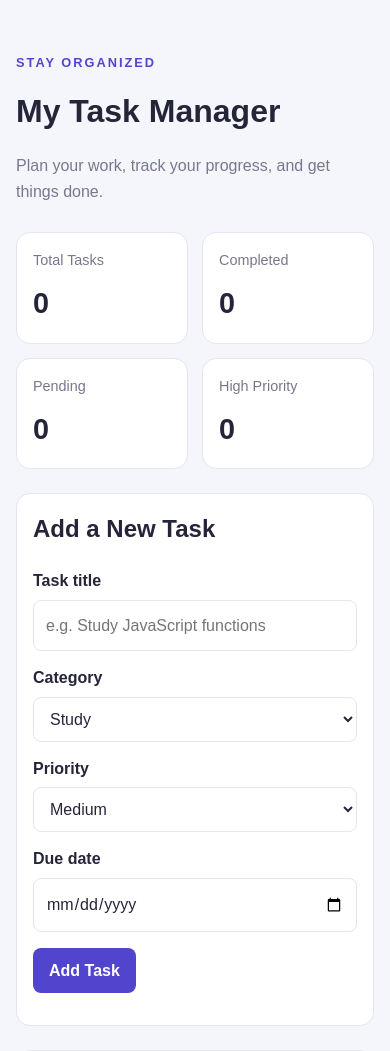
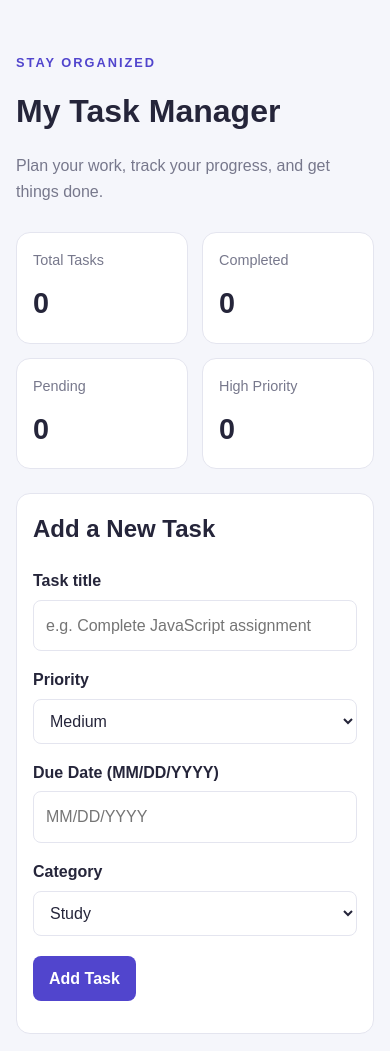
Before and after one commit to befikirgizachew1-design/Task-Management, a plain HTML site: page index.html in a window 390 px wide. Shown: the top 1051 px of the page. Drawn offline with Linux system fonts and the light colour scheme.

Commit message:
date form modified

```diff
--- a/css/style.css
+++ b/css/style.css
@@ -290,6 +290,54 @@ input[type="date"] {
 }
 
 
+/* Arrange task form fields in two columns */
+.form-grid {
+  display: grid;
+  grid-template-columns: repeat(2, minmax(0, 1fr));
+  gap: 16px 20px;
+}
+
+/* Keep each label directly above its input */
+.form-field {
+  display: flex;
+  flex-direction: column;
+  min-width: 0;
+}
+
+/* Make the task title span both columns */
+.title-field {
+  grid-column: 1 / -1;
+}
+
+/* Override the general label spacing */
+.form-field label {
+  margin: 0 0 6px;
+}
+
+/* Keep fields the same width */
+.form-field input,
+.form-field select {
+  width: 100%;
+  min-width: 0;
+}
+
+/* Keep the submit buttons below both columns */
+.form-actions {
+  margin-top: 20px;
+}
+
+/* On small screens, use one column */
+@media (max-width: 500px) {
+  .form-grid {
+    grid-template-columns: 1fr;
+  }
+
+  .title-field {
+    grid-column: auto;
+  }
+}
+
+
 @media (max-width: 650px) {
   .statistics {
     grid-template-columns: repeat(2, minmax(0, 1fr));
--- a/index.html
+++ b/index.html
@@ -37,16 +37,39 @@
         <h2 id="form-heading">Add a New Task</h2>
 
         <form id="task-form">
+          <div class="form-grid">
+            <div class="form-field title-field">
               <label for="task-title">Task title</label>
               <input
                 id="task-title"
                 name="title"
                 type="text"
                 maxlength="100"
-            placeholder="e.g. Study JavaScript functions"
+                placeholder="e.g. Complete JavaScript assignment"
                 required
               />
+            </div>
 
+            <div class="form-field">
+              <label for="task-priority">Priority</label>
+              <select id="task-priority" name="priority" required>
+                <option value="low">Low</option>
+                <option value="medium" selected>Medium</option>
+                <option value="high">High</option>
+              </select>
+            </div>
+
+            <div class="form-field">
+              <label for="task-date">Due Date (MM/DD/YYYY)</label>
+              <input
+                type="text"
+                id="task-date"
+                placeholder="MM/DD/YYYY"
+                required
+              />
+            </div>
+
+            <div class="form-field">
               <label for="task-category">Category</label>
               <select id="task-category" name="category" required>
                 <option value="study">Study</option>
@@ -54,16 +77,8 @@
                 <option value="personal">Personal</option>
                 <option value="other">Other</option>
               </select>
-
-          <label for="task-priority">Priority</label>
-          <select id="task-priority" name="priority">
-            <option value="low">Low</option>
-            <option value="medium" selected>Medium</option>
-            <option value="high">High</option>
-          </select>
-
-          <label for="task-date">Due date</label>
-          <input id="task-date" name="dueDate" type="date" required />
+            </div>
+          </div>
 
           <div class="form-actions">
             <button id="submit-button" type="submit">Add Task</button>
@@ -71,6 +86,7 @@
               Cancel Edit
             </button>
           </div>
+
           <p id="form-error" class="error-message" role="alert"></p>
         </form>
       </section>
--- a/js/app.js
+++ b/js/app.js
@@ -216,7 +216,7 @@ taskForm.addEventListener("submit", (event) => {
   const title = titleInput.value;
   const category = categoryInput.value;
   const priority = priorityInput.value;
-  const dueDate = dateInput.value;
+  const dueDate = dateInput.value.trim();
 
   const result = validateTask(title, priority, category, dueDate);
 
@@ -232,7 +232,15 @@ taskForm.addEventListener("submit", (event) => {
       tasks = addTask(tasks, title, priority, category, dueDate);
     }
 
-    persistTasks();
+    console.log("Tasks after adding:", tasks);
+
+    const saved = persistTasks();
+    console.log("Tasks saved successfully:", saved);
+
+    if (!saved) {
+      return;
+    }
+
     resetForm();
     renderApp();
   } catch (error) {
--- a/js/validation.js
+++ b/js/validation.js
@@ -33,18 +33,33 @@ export function validateTask(title, priority, category, dueDate) {
     };
   }
 
-  if (!dueDate || !/^\d{4}-\d{2}-\d{2}$/.test(dueDate)) {
+  // Check that the due date is entered
+  if (!dueDate) {
     return {
       valid: false,
-      message: "Please select a valid due date.",
+      message: "Please select a due date.",
     };
   }
 
-  const parsedDate = new Date(`${dueDate}T00:00:00`);
+  // Check the MM/DD/YYYY format
+  if (!/^\d{2}\/\d{2}\/\d{4}$/.test(dueDate)) {
+    return {
+      valid: false,
+      message: "Please enter the date in the form of MM/DD/YYYY.",
+    };
+  }
 
+  // Split the date into month, day, and year
+  const [month, day, year] = dueDate.split("/").map(Number);
+
+  // Create a date object
+  const parsedDate = new Date(year, month - 1, day);
+
+  // Check whether the date really exists
   if (
-    Number.isNaN(parsedDate.getTime()) ||
-    parsedDate.toISOString().slice(0, 10) !== dueDate
+    parsedDate.getFullYear() !== year ||
+    parsedDate.getMonth() !== month - 1 ||
+    parsedDate.getDate() !== day
   ) {
     return {
       valid: false,
```
Lines whose indentation alone changed are shown as unchanged.
